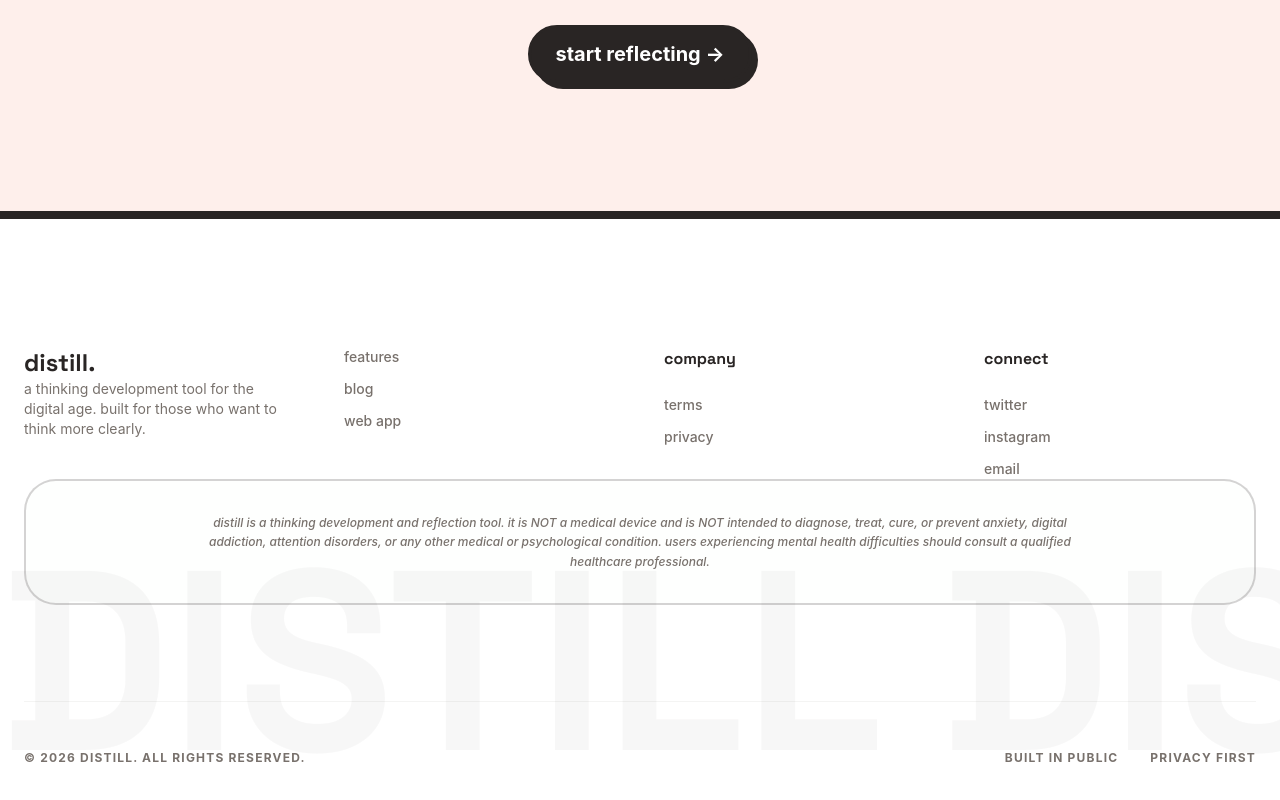
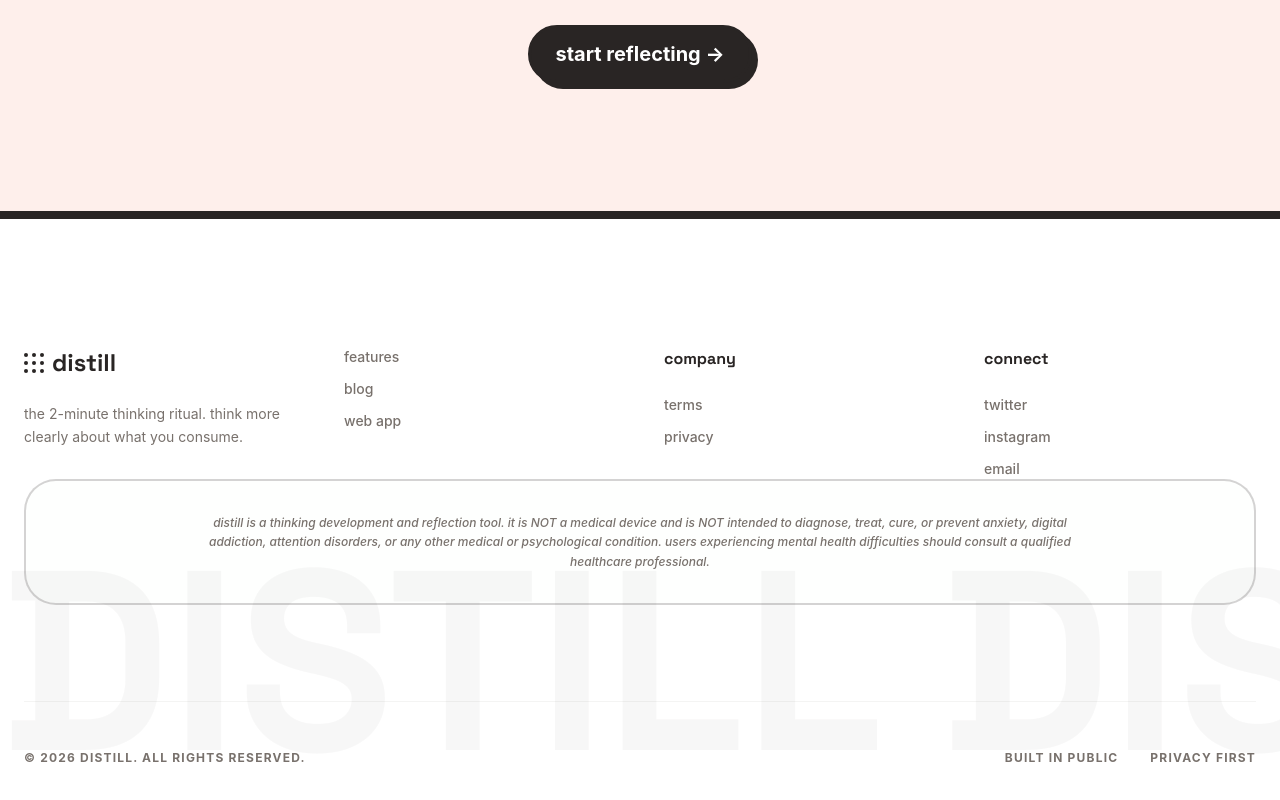
Before and after one commit to Tvshreyas/DISTILL, a Next.js app: page / in a window 1280 px wide. Shown: the part 4871-5671 px from the top of the page. Built offline with nearby package versions, Linux system fonts and the light colour scheme; no server answers.

Commit message:
style(ux): condense /start to 3-step ritual and align footer branding

```diff
--- a/app/start/page.tsx
+++ b/app/start/page.tsx
@@ -18,7 +18,6 @@ const CONTENT_TYPES: { id: ContentType; label: string }[] = [
 
 const STEP_TITLES = [
   "what are you consuming?",
-  "why are you consuming this?",
   "write your reflection.",
   "how much did your thinking shift?",
 ];
@@ -60,10 +59,8 @@ export default function StartPage() {
       case 0:
         return data.title.trim().length > 0;
       case 1:
-        return true; // consumeReason is optional
+        return data.content.trim().length > 0 && data.content.length <= 3000;
       case 2:
-        return data.content.trim().length > 0 && data.content.length <= 3000;
-      case 3:
         return data.thinkingShiftRating !== null;
       default:
         return false;
@@ -71,7 +68,7 @@ export default function StartPage() {
   }
 
   function handleNext() {
-    if (step < 3) {
+    if (step < 2) {
       setStep(step + 1);
     } else {
       // Save to localStorage and redirect to sign-up
@@ -104,9 +101,8 @@ export default function StartPage() {
           <ArrowLeft className="w-3 h-3" /> back
         </Link>
 
-        {/* Progress bar */}
         <div className="flex gap-2 mb-12">
-          {[0, 1, 2, 3].map((i) => (
+          {[0, 1, 2].map((i) => (
             <div
               key={i}
               className={`h-1 flex-1 rounded-full transition-all duration-300 ${
@@ -140,6 +136,17 @@ export default function StartPage() {
                   className="w-full h-16 px-6 rounded-2xl bg-white brutal-border border-4 border-soft-black text-xl font-bold placeholder:text-soft-black/20 outline-none focus:bg-sage/5 transition-all"
                   autoFocus
                 />
+
+                <div className="space-y-4">
+                  <textarea
+                    value={data.consumeReason}
+                    onChange={(e) => setData((d) => ({ ...d, consumeReason: e.target.value }))}
+                    placeholder="what do you hope to get from this? (optional)"
+                    maxLength={140}
+                    className="w-full h-24 p-6 rounded-2xl bg-white brutal-border border-2 border-soft-black/20 text-lg font-medium placeholder:text-soft-black/20 outline-none focus:bg-sage/5 transition-all resize-none"
+                  />
+                </div>
+
                 <div className="space-y-3">
                   <label className="text-xs font-black uppercase tracking-widest text-muted-text block">
                     content type
@@ -165,22 +172,6 @@ export default function StartPage() {
             )}
 
             {step === 1 && (
-              <div className="space-y-4">
-                <textarea
-                  value={data.consumeReason}
-                  onChange={(e) => setData((d) => ({ ...d, consumeReason: e.target.value }))}
-                  placeholder="what do you hope to get from this? (optional)"
-                  maxLength={140}
-                  className="w-full h-40 p-6 rounded-2xl bg-white brutal-border border-4 border-soft-black text-lg font-medium placeholder:text-soft-black/20 outline-none focus:bg-sage/5 transition-all resize-none"
-                  autoFocus
-                />
-                <p className="text-xs font-bold text-muted-text text-right">
-                  {data.consumeReason.length}/140
-                </p>
-              </div>
-            )}
-
-            {step === 2 && (
               <div className="space-y-6">
                 <div className="flex items-center gap-3">
                   <span className="text-xs uppercase tracking-widest text-muted-text font-black">
@@ -213,7 +204,7 @@ export default function StartPage() {
               </div>
             )}
 
-            {step === 3 && (
+            {step === 2 && (
               <div className="space-y-6">
                 <p className="text-sm font-black text-muted-text uppercase tracking-widest">
                   how much did your thinking shift?
@@ -257,7 +248,7 @@ export default function StartPage() {
             disabled={!canAdvance()}
             className="flex items-center gap-2 px-8 py-4 bg-soft-black text-white rounded-2xl font-black text-sm disabled:opacity-30 transition-all hover:scale-105 active:scale-95"
           >
-            {step === 3 ? "save & sign up" : "next"}
+            {step === 2 ? "save & sign up" : "next"}
             <ArrowRight className="w-4 h-4" />
           </button>
         </div>
--- a/components/LandingPage.tsx
+++ b/components/LandingPage.tsx
@@ -282,9 +282,16 @@ function Footer() {
 
       <div className="max-w-7xl mx-auto grid grid-cols-2 md:grid-cols-4 gap-12 relative z-10">
         <div className="col-span-2 md:col-span-1 space-y-6">
-          <span className="font-grotesk text-2xl font-bold lowercase">distill.</span>
-          <p className="text-sm text-muted-text max-w-xs">
-            a thinking development tool for the digital age. built for those who want to think more clearly.
+          <div className="flex items-center gap-2">
+            <div className="grid grid-cols-3 gap-1 w-5 h-5">
+              {[...Array(9)].map((_, i) => (
+                <div key={i} className="w-1 h-1 rounded-full bg-soft-black" />
+              ))}
+            </div>
+            <span className="font-grotesk text-2xl font-bold lowercase">distill</span>
+          </div>
+          <p className="text-sm text-muted-text max-w-xs leading-relaxed">
+            the 2-minute thinking ritual. think more clearly about what you consume.
           </p>
         </div>
         <div>
```
